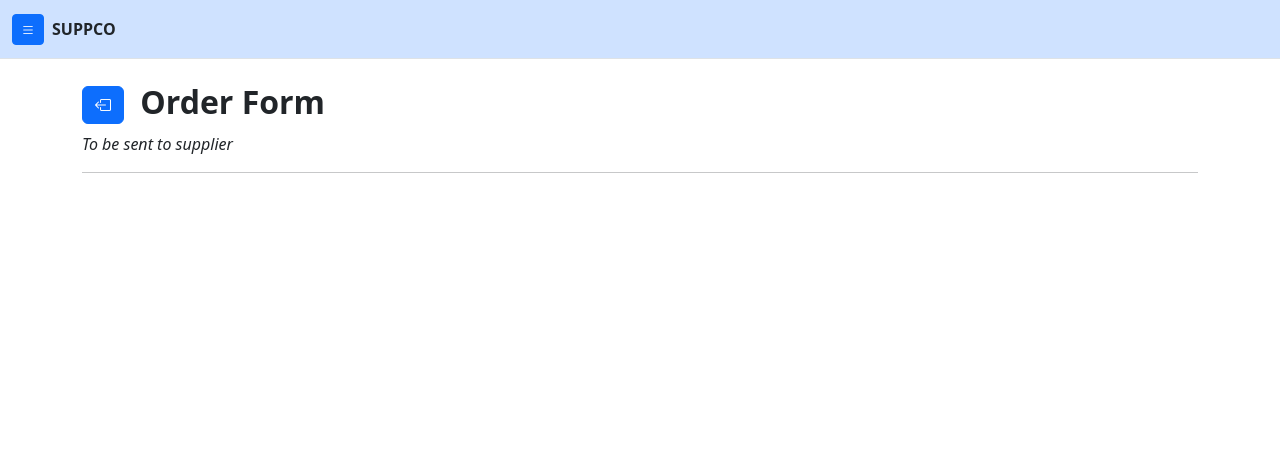
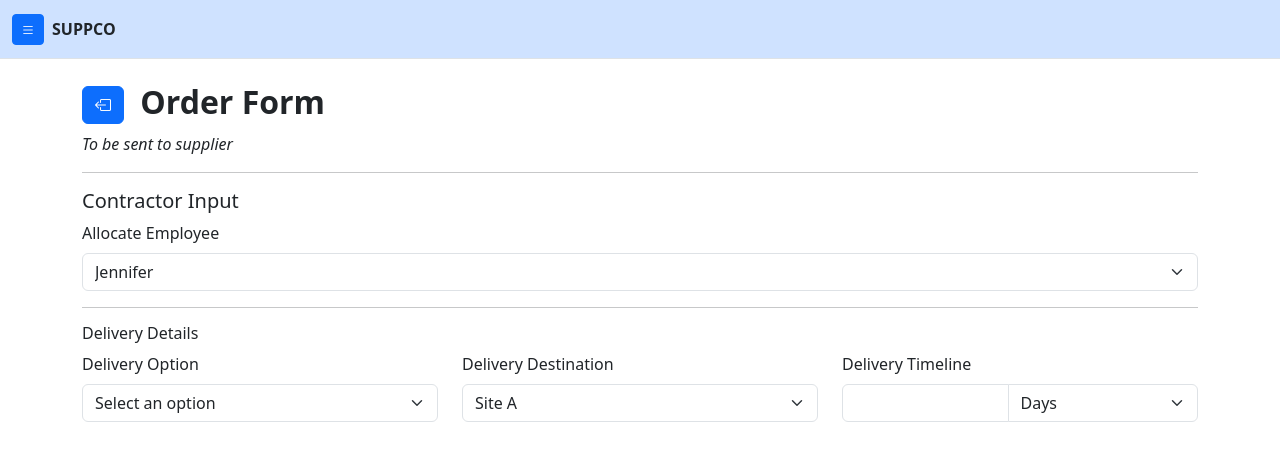
Before and after one commit to dalienst/suppco-contractor, a React (Create React App) app: page /order-form/1/aggregate in a window 1280 px wide. Shown: the top 460 px of the page. Built offline with nearby package versions, Linux system fonts and the light colour scheme.

Commit message:
add delivery option

```diff
--- a/src/pages/AggregateOrderForm.jsx
+++ b/src/pages/AggregateOrderForm.jsx
@@ -1,6 +1,8 @@
 import React from "react";
 import { Link, useParams } from "react-router-dom";
 import { shell } from "../data/inventory/shellEquipmentData";
+import { employees } from "../data/EmployeeData";
+import { siteData } from "../data/SiteData";
 
 function AggregateOrderForm() {
   const { shellItemId } = useParams();
@@ -27,6 +29,71 @@ function AggregateOrderForm() {
           <p className="fst-italic">To be sent to supplier</p>
           <hr />
         </section>
+
+        <section>
+          <form>
+            <h5>Contractor Input</h5>
+            <div className="mb-3">
+              <label htmlFor="employee" className="form-label">
+                Allocate Employee
+              </label>
+              <select name="employee" id="employee" className="form-select">
+                {employees?.map((employee) => (
+                  <>
+                    <option value={employee.id}>{employee.name}</option>
+                  </>
+                ))}
+              </select>
+            </div>
+            <hr />
+
+            <h6>Delivery Details</h6>
+            <div className="row">
+              <div className="col-md-4 col-sm-12">
+                <div className="mb-3">
+                  <label htmlFor="deliveryOption" className="form-label">
+                    Delivery Option
+                  </label>
+                  <select name="deliveryOption" id="" className="form-select">
+                    <option value="">Select an option</option>
+                    <option value="supplier">Supplier</option>
+                    <option value="self">Self Delivery</option>
+                  </select>
+                </div>
+              </div>
+              <div className="col-md-4 col-sm-12">
+                <div className="mb-3">
+                  <label htmlFor="destination" className="form-label">
+                    Delivery Destination
+                  </label>
+                  <select name="destination" id="" className="form-select">
+                    {siteData?.map((site) => (
+                      <>
+                        <option value={site.id}>{site?.name}</option>
+                      </>
+                    ))}
+                  </select>
+                </div>
+              </div>
+
+              <div className="col-md-4 col-sm-12">
+                <div className="mb-3">
+                  <label htmlFor="timeline" className="form-label">
+                    Delivery Timeline
+                  </label>
+                  <div className="input-group">
+                    <input type="number" className="form-control" />
+                    <select name="timeline" id="timeline" className="form-select">
+                      <option value="days">Days</option>
+                      <option value="weeks">Weeks</option>
+                      <option value="months">Months</option>
+                    </select>
+                  </div>
+                </div>
+              </div>
+            </div>
+          </form>
+        </section>
       </div>
     </>
   );
```
